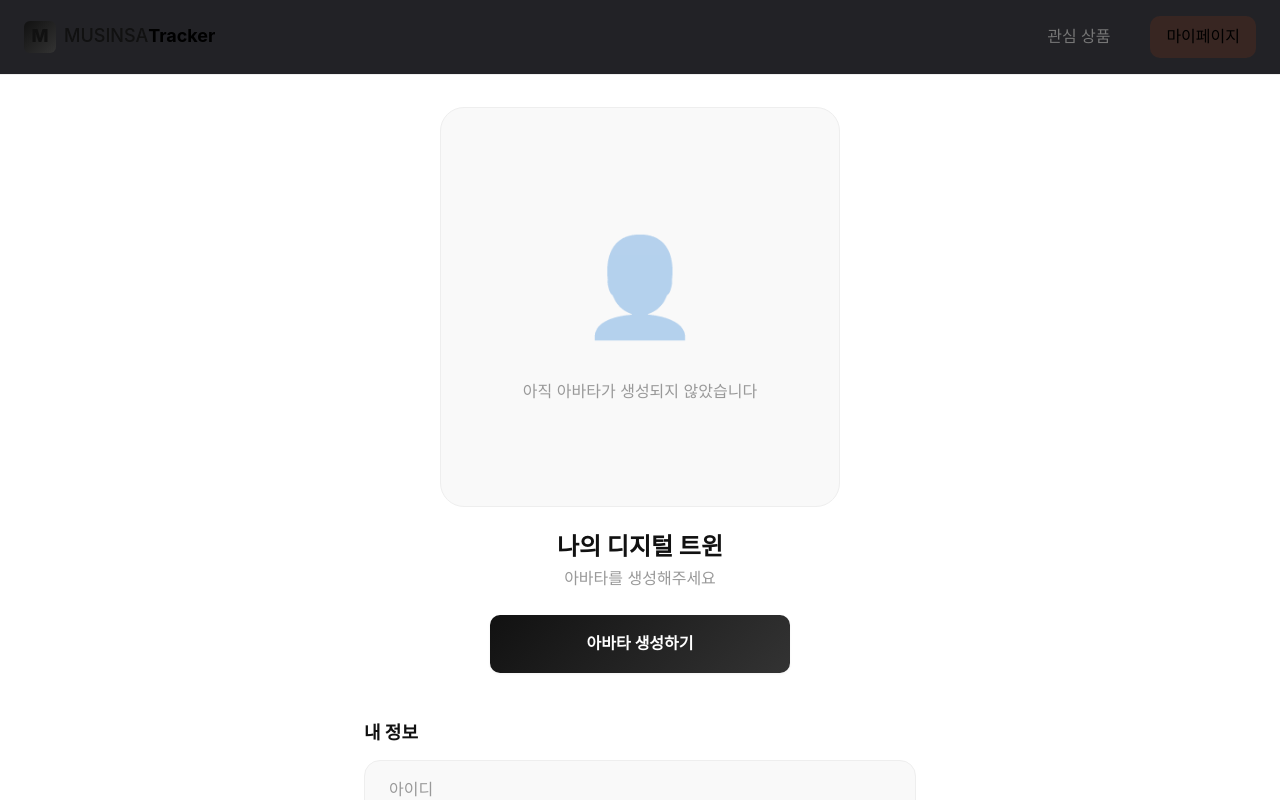
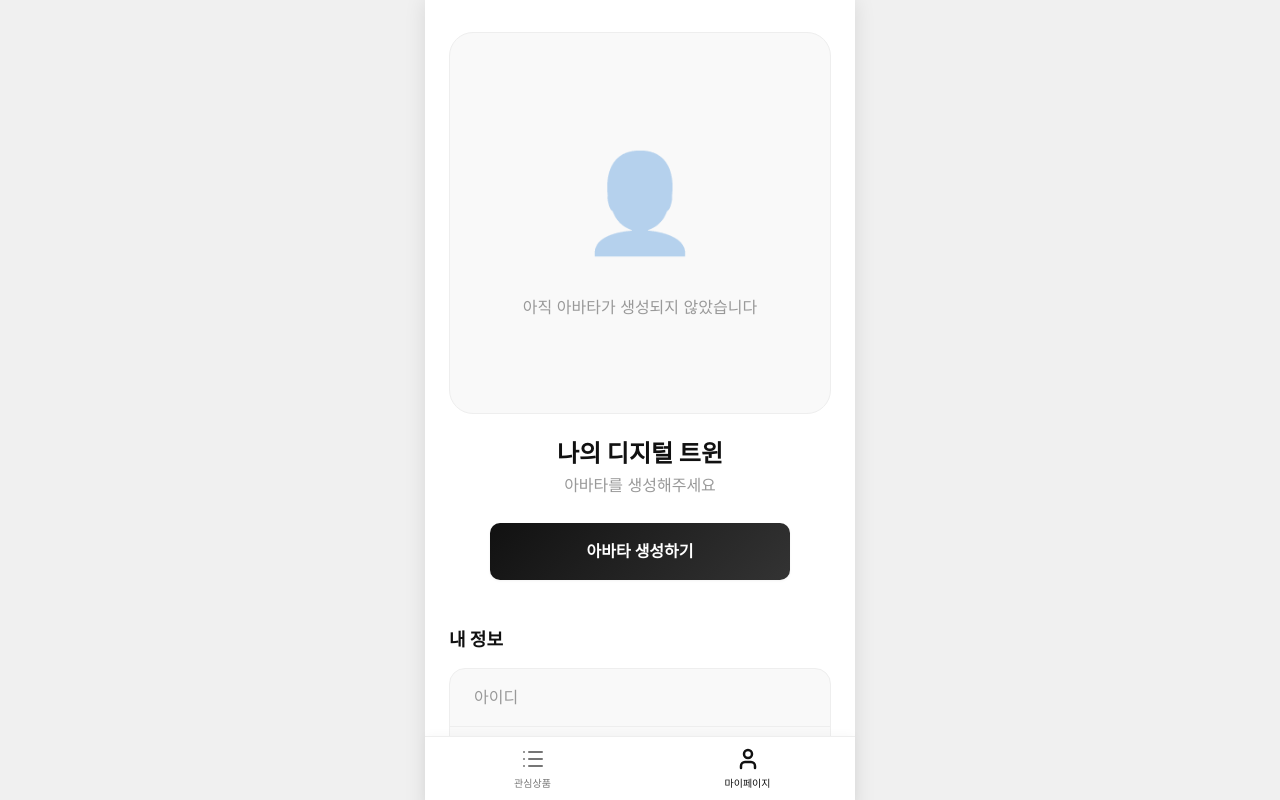
Before and after one commit to logan0741/MadCamp_3week, a Next.js app in the folder frontend/: page /mypage in a window 1280 px wide. Shown: the top 800 px of the page. Built offline with nearby package versions, Linux system fonts and the light colour scheme; no server answers; sample sign-in values are in the browser's storage; a web font is replaced by a local one.

Commit message:
휴대폰 화면에 맞게 프론트엔드 가운데 정렬

```diff
--- a/frontend/app/globals.css
+++ b/frontend/app/globals.css
@@ -82,12 +82,26 @@ html {
 
 body {
   font-family: var(--font-sans);
-  background-color: var(--color-bg-primary);
+  background-color: #f0f0f0; /* Default neutral background for desktop */
   color: var(--color-text-primary);
   line-height: 1.6;
   min-height: 100vh;
   -webkit-font-smoothing: antialiased;
   -moz-osx-font-smoothing: grayscale;
+  display: flex; /* Center the mobile view */
+  justify-content: center;
+  align-items: flex-start; /* Ensure scrolling works properly */
+  margin: 0;
+}
+
+.mobile-layout-container {
+  width: 100%;
+  max-width: 430px; /* iPhone Pro Max width approx */
+  min-height: 100vh;
+  background-color: var(--color-bg-primary); /* restore app bg color */
+  box-shadow: 0 0 20px rgba(0, 0, 0, 0.1); /* shadow to separate from bg */
+  position: relative;
+  overflow-x: hidden;
 }
 
 a {
--- a/frontend/app/layout.tsx
+++ b/frontend/app/layout.tsx
@@ -27,7 +27,9 @@ export default function RootLayout({
                 />
             </head>
             <body>
-                {children}
+                <div className="mobile-layout-container">
+                    {children}
+                </div>
             </body>
         </html>
     );
--- a/frontend/app/mypage/page.tsx
+++ b/frontend/app/mypage/page.tsx
@@ -5,6 +5,7 @@ import { useRouter } from 'next/navigation';
 import Link from 'next/link';
 import { userApi, getToken } from '@/lib/api';
 import { useStore } from '@/lib/store';
+import BottomNav from '@/components/BottomNav';
 import styles from './mypage.module.css';
 
 export default function MyPage() {
@@ -36,23 +37,7 @@ export default function MyPage() {
     return (
         <div className={styles.page}>
             {/* Header */}
-            <header className={styles.header}>
-                <div className={styles.headerContent}>
-                    <Link href="/dashboard" className={styles.logo}>
-                        <div className={styles.logoIcon}>M</div>
-                        <span>MUSINSA<strong>Tracker</strong></span>
-                    </Link>
-
-                    <nav className={styles.nav}>
-                        <Link href="/dashboard" className={styles.navLink}>
-                            관심 상품
-                        </Link>
-                        <Link href="/mypage" className={`${styles.navLink} ${styles.active}`}>
-                            마이페이지
-                        </Link>
-                    </nav>
-                </div>
-            </header>
+            {/* Header removed for consistent bottom navigation */}
 
             <main className={styles.main}>
                 {isLoading ? (
@@ -159,6 +144,8 @@ export default function MyPage() {
                     </>
                 )}
             </main>
+
+            <BottomNav />
         </div>
     );
 }
--- a/frontend/components/BottomNav.module.css
+++ b/frontend/components/BottomNav.module.css
@@ -1,8 +1,10 @@
 .navContainer {
     position: fixed;
     bottom: 0;
-    left: 0;
-    right: 0;
+    left: 50%;
+    transform: translateX(-50%);
+    width: 100%;
+    max-width: 430px;
     height: var(--bottom-nav-height);
     background: var(--color-bg-primary);
     border-top: 1px solid var(--color-border);
```
